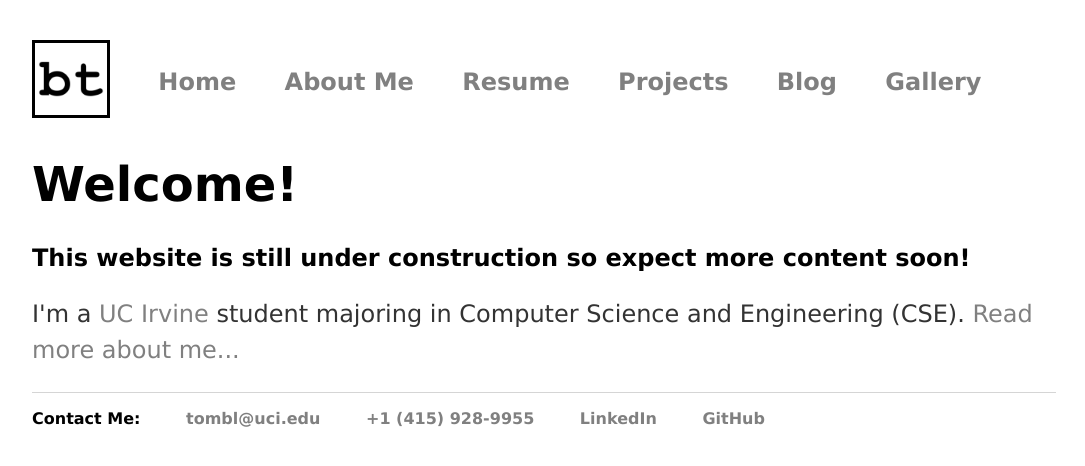
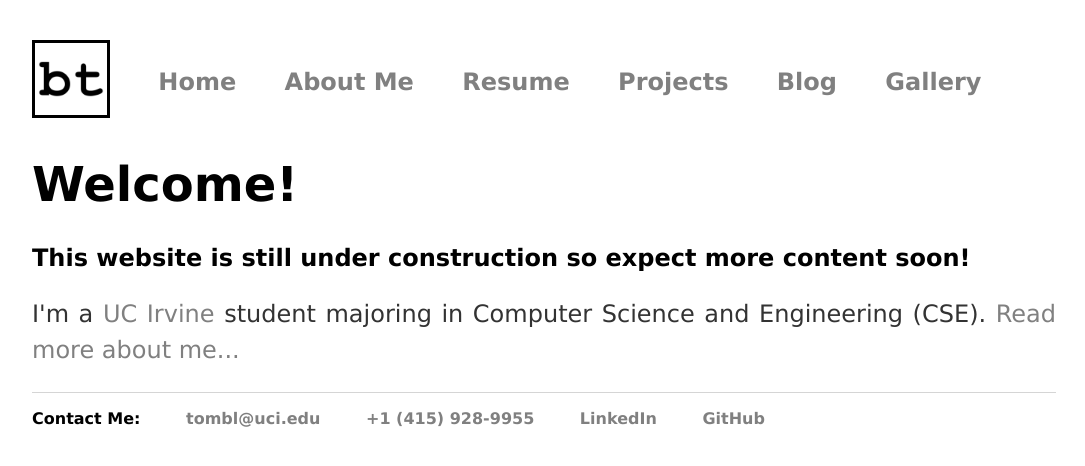
Before and after one commit to BTx123/BTx123.github.io, a Jekyll site: the page built from index.html, in a window 1280 px wide. Shown: the top 466 px of the page, without its empty margins (96-1181 px from the left). Built offline with Jekyll 4.4.1, drawn with Linux system fonts in a browser that asks for light colours; nearby versions of some CDN libraries.

Commit message:
Add css for image size and hover

```diff
--- a/css/main.css
+++ b/css/main.css
@@ -51,10 +51,24 @@
     text-decoration: underline;
 }
 
-.about, .post {
+/* justify text */
+.blurb, .about, .post {
     text-align: justify;
 }
 
+/* control width of images, transition when hover */
+.gallery a img {
+    width: 20%;
+    padding: 1em;
+    transition: background-color 0.5s ease-out;
+}
+
+/* change backgroud color on hover */
+.gallery a img:hover {
+    background-color: #333;
+}
+
+/* center tagline on about page */
 #about-tagline {
     text-align: center;
 }
```
